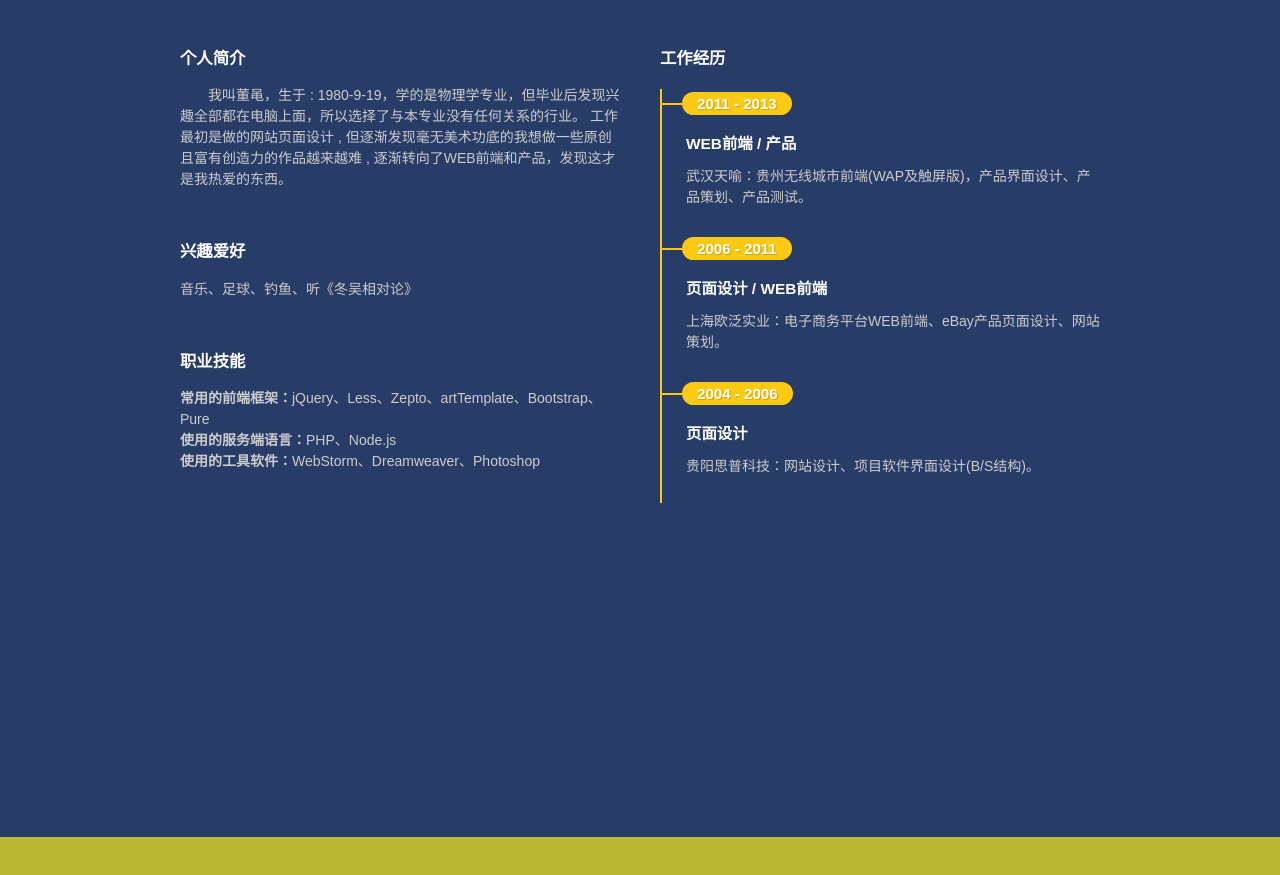
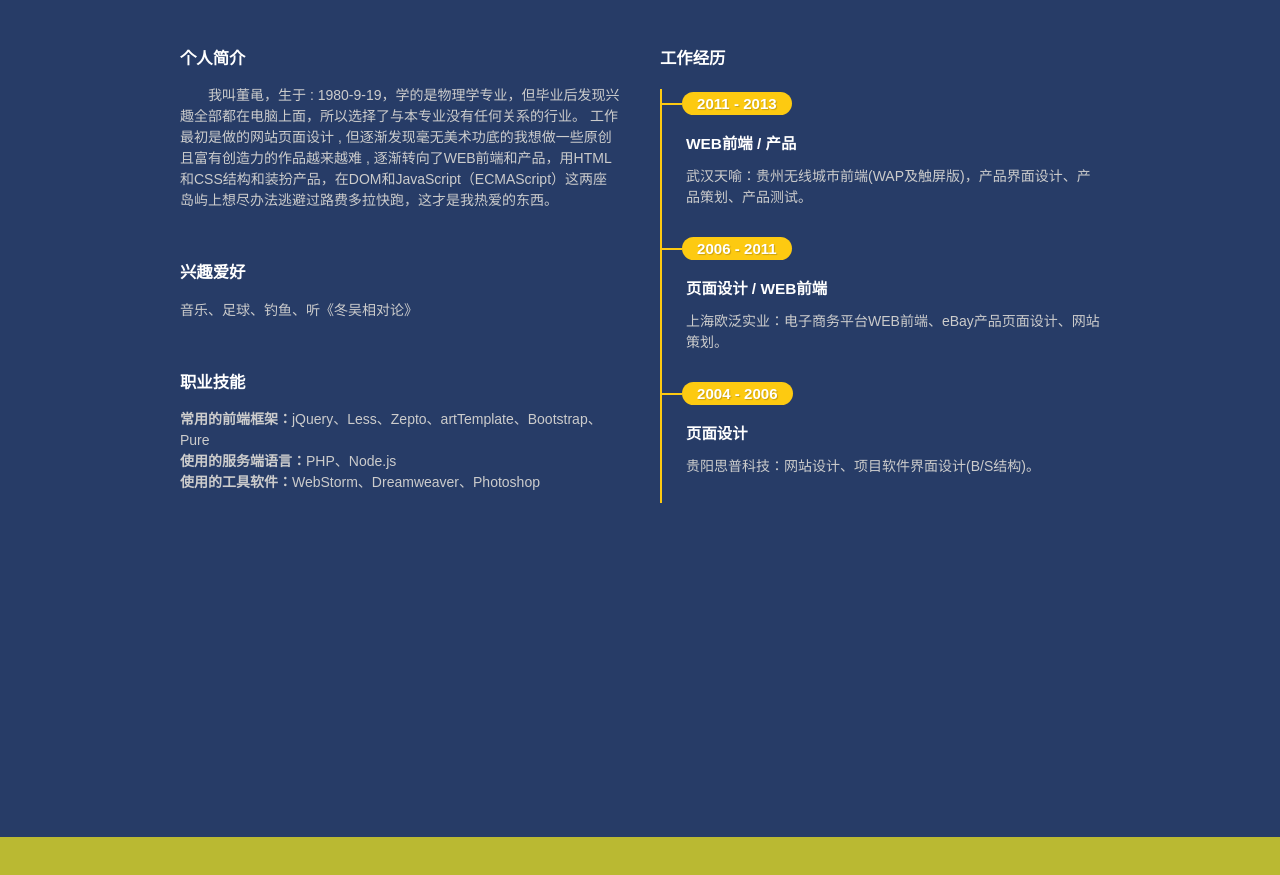
Before and after one commit to donkeylucky/donkeylucky, a plain HTML site: page index.html in a window 1280 px wide. Shown: the part 1199-2074 px from the top of the page. Drawn offline with nearby package versions, Linux system fonts and the light colour scheme.

Commit message:
改了点文本

```diff
--- a/index.html
+++ b/index.html
@@ -50,7 +50,7 @@
                 <div class="cont-d">
                     <h3>个人简介</h3>
 
-                    <p style="text-indent:2em">我叫董黾，生于 : 1980-9-19，学的是物理学专业，但毕业后发现兴趣全部都在电脑上面，所以选择了与本专业没有任何关系的行业。 工作最初是做的网站页面设计 , 但逐渐发现毫无美术功底的我想做一些原创且富有创造力的作品越来越难 , 逐渐转向了WEB前端和产品，发现这才是我热爱的东西。</p>
+                    <p style="text-indent:2em">我叫董黾，生于 : 1980-9-19，学的是物理学专业，但毕业后发现兴趣全部都在电脑上面，所以选择了与本专业没有任何关系的行业。 工作最初是做的网站页面设计 , 但逐渐发现毫无美术功底的我想做一些原创且富有创造力的作品越来越难 , 逐渐转向了WEB前端和产品，用HTML和CSS结构和装扮产品，在DOM和JavaScript（ECMAScript）这两座岛屿上想尽办法逃避过路费多拉快跑，这才是我热爱的东西。</p>
                     <br>
 
                     <h3>兴趣爱好</h3>
```
